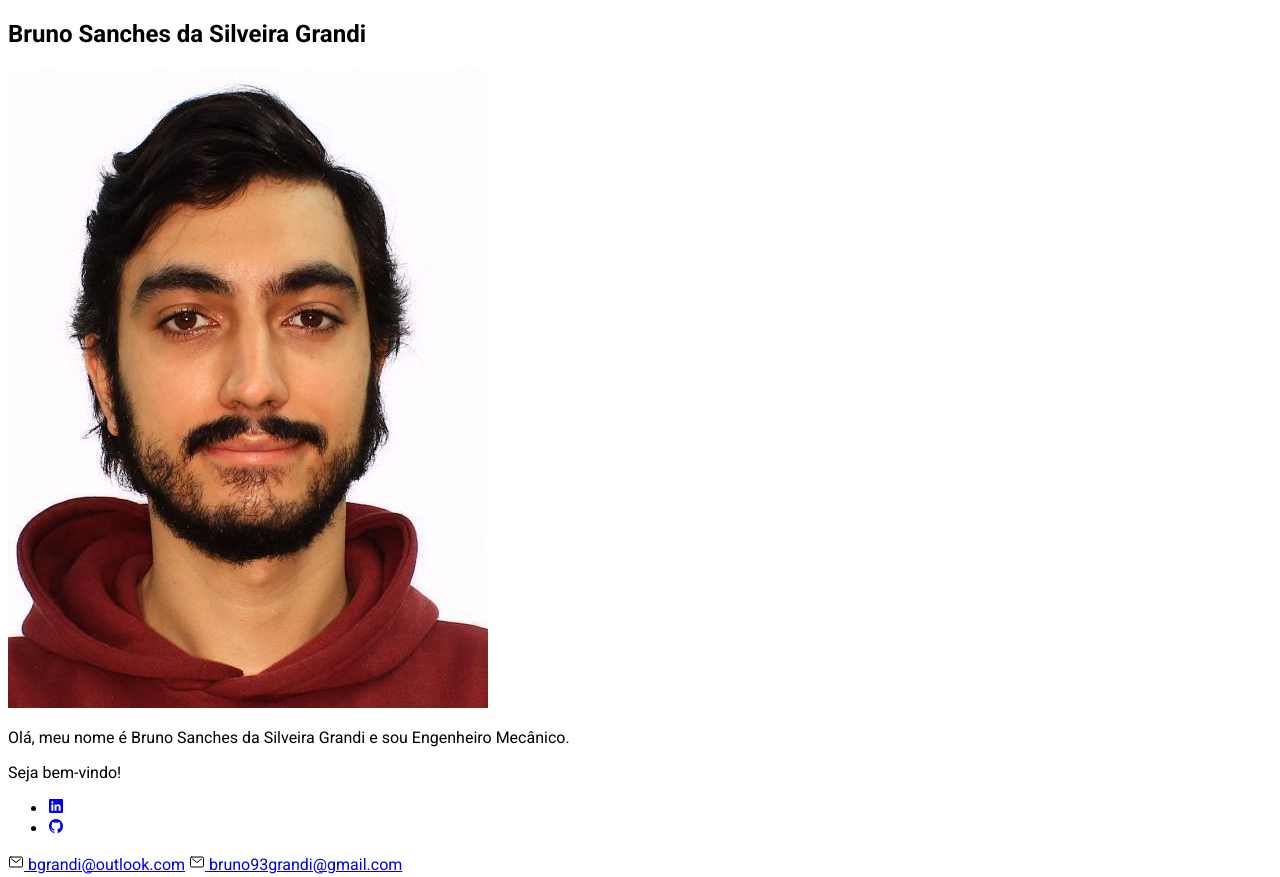
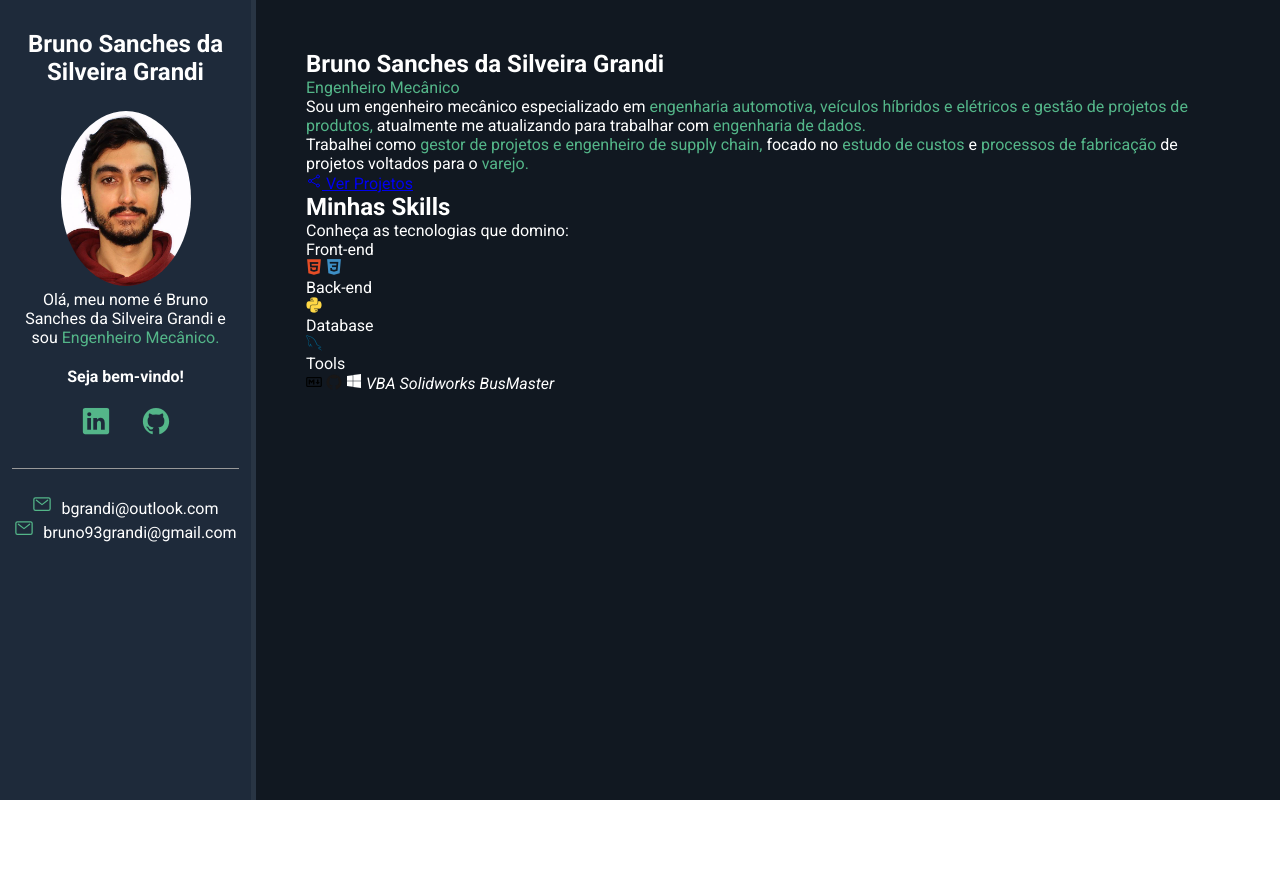
Before and after one commit to BrunoGrandi93/BrunoGrandi93.github.io, a plain HTML site: page index.html in a window 1280 px wide. Shown: the top 877 px of the page. After the commit the page ends 800 px from the top, so only its background shows below. Drawn offline with nearby package versions, Linux system fonts and the light colour scheme.

Commit message:
Subindo arquivos de configurações iniciais do projeto
configurando CSS

```diff
--- a/css/styles.css
+++ b/css/styles.css
@@ -1,3 +1,106 @@
+/* Reset */
 * {
+    padding: 0;
+    margin: 0;
     font-family: 'Roboto', sans-serif;
+    box-sizing: border-box;
 }
+
+/* Variables */
+:root {
+    --main-color: #54b689;
+    --main-text-color: #FFF;
+    --border-color: #999;
+    --bio-bg-color: #1E2A3A;
+    --bio-border-color: #293544;
+    --about-bg-color: #111821;
+}
+
+/* General */
+.highlight {
+    color: var(--main-color);
+}
+
+/* Containers */
+#container {
+    display: flex;
+    flex-direction: row;
+    color: var(--main-text-color)
+}
+
+#bio-container {
+    flex: 1 1 20%;
+    min-height: 100vh;
+    background-color: var(--bio-bg-color);
+    text-align: center;
+    padding: 30px 12px;
+    border-right: 5px solid var(--bio-border-color);
+}
+
+#about-container {
+    flex: 1 1 80%;
+    min-height: 100vh;
+    background-color: var(--about-bg-color);
+    padding: 50px;
+}
+
+/* Bio container */
+#bio-container h2 {
+    margin-bottom: 25px;
+}
+
+#bio-container p {
+    margin-bottom: 20px;
+}
+
+#bio-container #welcome-text {
+    font-weight: bold;
+}
+
+#bio-image {
+    width: 130px;
+    height: 175px;
+    border-radius: 50%;
+}
+
+#social-container {
+    display: flex;
+    justify-content: center;
+    list-style: none;
+    border-bottom: 1px solid var(--border-color);
+    margin-bottom: 25px;
+    padding-bottom: 25px;
+}
+
+#social-container li {
+    flex: 1 1 0;
+    max-width: 60px;
+}
+
+#social-container li a {
+    color: var(--main-color);
+    font-size: 30px;
+}
+
+#mail-container {
+    display: flex;
+    justify-content: center;
+}
+
+#email-container ion-icon,
+#email-container a {
+    flex: 1 1 0;
+}
+
+#email-container a {
+    color: var(--main-text-color);
+    text-decoration: none;
+    max-width: 225px;
+}
+
+#email-container ion-icon {
+    color: var(--main-color);
+    font-size: 20px;
+    margin-right: 5px;
+    max-width: 20px;
+}
--- a/index.html
+++ b/index.html
@@ -17,7 +17,7 @@
     <main id="container">
         <aside id="bio-container">
             <h2>Bruno Sanches da Silveira Grandi</h2>
-            <img src="img/3x4.png" alt="Bruno Grandi">
+            <img id="bio-image" src="img/3x4.png" alt="Bruno Grandi">
             <p>Olá, meu nome é Bruno Sanches da Silveira Grandi e sou <span class="highlight">Engenheiro Mecânico.</span></p>
             <p id="welcome-text">Seja bem-vindo!</p>
             <ul id="social-container">
@@ -25,8 +25,9 @@
             <li><a href="https://github.com/BrunoGrandi93" target="_blank"><ion-icon name="logo-github"></ion-icon></a></li>
             </ul>
             <div id="email-container">
-            <ion-icon name="mail-outline"></ion-icon><a href="mailto:bgrandi@outlook.com"> bgrandi@outlook.com</a>
-            <ion-icon name="mail-outline"></ion-icon><a href="mailto:bruno93grandi@gmail.com"> bruno93grandi@gmail.com</a>
+            <ion-icon name="mail-outline"></ion-icon><a href="mailto:bgrandi@outlook.com"> bgrandi@outlook.com </a>
+            <br>
+            <ion-icon name="mail-outline"></ion-icon><a href="mailto:bruno93grandi@gmail.com"> bruno93grandi@gmail.com </a>
             </div>
         </aside>
         <section id="about-container">
@@ -35,6 +36,34 @@
             <p class="description">Sou um engenheiro mecânico especializado em <span class="highlight">engenharia automotiva, veículos híbridos e elétricos e gestão de projetos de produtos,</span> atualmente me atualizando para trabalhar com <span class="highlight">engenharia de dados.</span></p>
             <p class="description">Trabalhei como <span class="highlight">gestor de projetos e engenheiro de supply chain,</span> focado no <span class="highlight">estudo de custos</span> e <span class="highlight">processos de fabricação</span> de projetos voltados para o <span class="highlight">varejo.</span></p>
             <a href="https://github.com/BrunoGrandi93" id="btn-project"><ion-icon name="share-social-outline"></ion-icon> <span>Ver Projetos</span> </a>
+            <h2 id="skills-section-title">Minhas Skills</h2>
+            <p class="description">Conheça as tecnologias que domino:</p>
+            <div id="skills-container"></div>
+                <div class="skills-box">
+                    <p class="skills-title">Front-end</p>
+                    <i class="devicon-html5-plain colored"></i>
+                    <i class="devicon-css3-plain colored"></i>
+                </div>
+                <div class="skills-box">
+                    <p class="skills-title">Back-end</p>
+                    <i class="devicon-python-plain colored"></i>
+                </div>
+                <div class="skills-box">
+                    <p class="skills-title">Database</p>
+                    <i class="devicon-mysql-plain colored"></i>
+                </div>
+                <div class="skills-box">
+                    <p class="skills-title">Tools</p>
+                    <i class="devicon-markdown-plain colored"></i>
+                    <i class="devicon-github-plain colored"></i>
+                    <ion-icon name="logo-windows"></ion-icon>
+                    <i class="description">VBA</i>
+                    <i class="description">Solidworks</i>
+                    <i class="description">BusMaster</i>
+                </div>
+
+
+
 
         </section>
 
```
